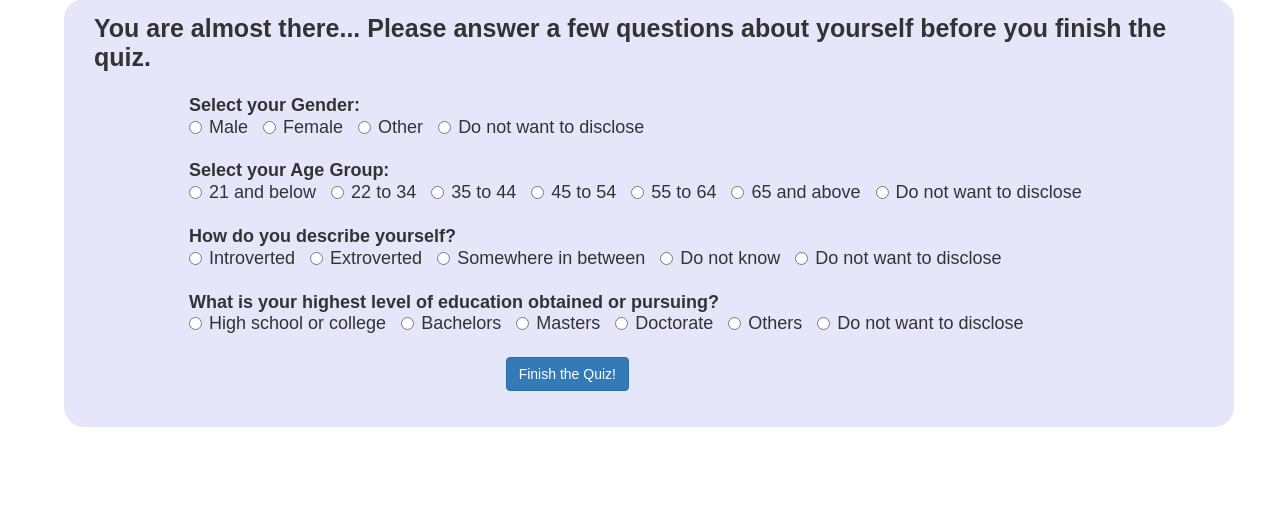
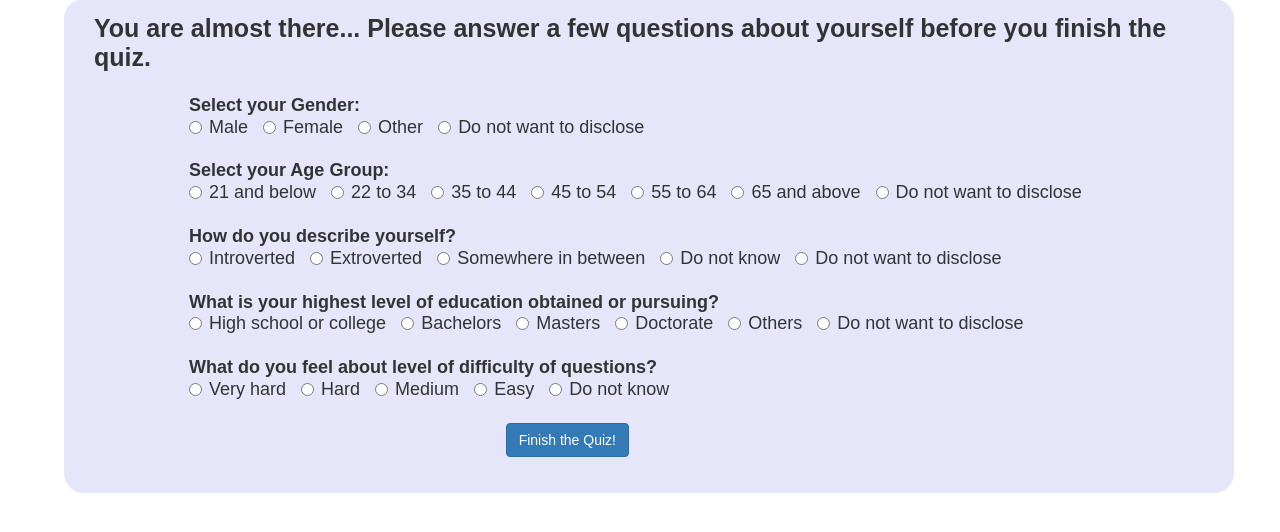
Before and after one commit to skantipu/Online_Quiz, a PHP site: page /user_demographic.php in a window 1280 px wide. Shown: the part 65-597 px from the top of the page. Run offline with PHP 8.4, Linux system fonts and the light colour scheme; some libraries are stand-ins or nearby versions.

Commit message:
Added some details

```diff
--- a/add_questions.php
+++ b/add_questions.php
@@ -200,6 +200,5 @@
 			</div>
 		</div>
 	 <script src="https://ajax.googleapis.com/ajax/libs/jquery/1.11.1/jquery.min.js"></script>
-    <script src="http://maxcdn.bootstrapcdn.com/bootstrap/3.2.0/js/bootstrap.min.js"></script>
   </body>
 </html>
--- a/config.php
+++ b/config.php
@@ -8,11 +8,11 @@
 	$quantity = 7; //number of questions in the quiz;
 
 	//HINT DESIGN 3
-	$hints_global_count = 5; //number of allowed hints to use in Hint Design 3
+	$hints_global_count = 7; //number of allowed hints to use in Hint Variant 3
 
 	//HINT DESIGN 2
-	$time_hint_disable_1 = 20000; //time in millisec after which hint button 1 enables in Hint Design 2 (20 sec)
-	$time_hint_disable_2 = 14000;  //after how much time should Hint button 2 is enabled after Hint button 1 is clicked in millisec in Hint Design 2
+	$time_hint_disable_1 = 20000; //time in millisec after which hint button 1 enables in Hint Variant 2 (20 sec)
+	$time_hint_disable_2 = 40000;  //after how much time should Hint button 2 is enabled after Hint button 1 is clicked in millisec in Hint Variant 2
 
 	/*
 	HINT DESIGN 1 - on demand (showing hint buttons all the time)
--- a/index.php
+++ b/index.php
@@ -1,3 +1,4 @@
+
 <?php
    session_start();
    include 'config.php';
@@ -19,7 +20,7 @@
    $row = mysqli_fetch_array($result);
    $variant = $row['variant'];
    $variant = $variant % 3 + 1;
-	 $result = mysqli_query($con,"INSERT INTO session_tbl (session,ip_remote_address,ip_proxy_address,variant) VALUES ('$session_id','$ip1','$ip2',$variant);");
+   $result = mysqli_query($con,"INSERT INTO session_tbl (session, ip_remote_address, ip_proxy_address, variant) VALUES ('$session_id','$ip1','$ip2',$variant);");
    if(! $result )
    {
       die('Could not update data in session_tbl (session id value). ' . mysql_error());
--- a/score_page.php
+++ b/score_page.php
@@ -12,8 +12,10 @@
 	  $age = mysqli_real_escape_string($con, $_POST['radio2']);
 	  $personality = mysqli_real_escape_string($con, $_POST['radio3']);
 	  $education = mysqli_real_escape_string($con, $_POST['radio4']);
+	  $difficulty = mysqli_real_escape_string($con, $_POST['radio5']);
+	  $width = mysqli_real_escape_string($con, $_POST['screen_size']);
 	  $id = $_SESSION['s_id'];
-	  $result = mysqli_query($con,"UPDATE session_tbl SET gender='$sex',age_group='$age',personality_type='$personality',education='$education' where id=$id;");
+	  $result = mysqli_query($con,"UPDATE session_tbl SET gender='$sex',age_group='$age',personality_type='$personality',education='$education', level_of_difficulty='$difficulty', screen_size='$width' where id=$id;");
 	  if(! $result )
 	  {
 		  die('Could not update data in metric_tbl. ' . mysql_error());
@@ -21,7 +23,7 @@
 	  mysqli_close();
   ?>
   <head>
-	<title>Results</title>
+	<title>Online Quiz - Hint Design Types Study - Score Page</title>
 	<meta name="viewport" content="width=device-width, initial-scale=1">
 	<link rel="stylesheet" href="http://maxcdn.bootstrapcdn.com/bootstrap/3.2.0/css/bootstrap.min.css">
 	<link rel="stylesheet" href="local_style_sheet.css">
--- a/user_demographic.php
+++ b/user_demographic.php
@@ -1,6 +1,7 @@
 <!DOCTYPE html>
 <html>
   <head>
+   <title>Online Quiz - Hint Design Types Study - User Demographics Page</title>
    <meta name="viewport" content="width=device-width, initial-scale=1">
    <link rel="stylesheet" href="http://maxcdn.bootstrapcdn.com/bootstrap/3.2.0/css/bootstrap.min.css">
    <link rel="stylesheet" href="local_style_sheet.css">
@@ -99,7 +100,28 @@
                         <input type="radio" name="radio4" value="dnd">Do not want to disclose
                      </label>
                   </div>
+               </div><br>
+               <div class="row">
+                  <div class="col-sm-12">
+                     <b>What do you feel about level of difficulty of questions? </b><br>
+                     <label class="radio-inline">
+                        <input type="radio" name="radio5" value="veryhard">Very hard
+                     </label>
+                     <label class="radio-inline">
+                        <input type="radio" name="radio5" value="hard">Hard
+                     </label>
+                     <label class="radio-inline">
+                        <input type="radio" name="radio5" value="medium">Medium
+                     </label>
+                     <label class="radio-inline">
+                        <input type="radio" name="radio5" value="easy">Easy
+                     </label>
+                     <label class="radio-inline">
+                        <input type="radio" name="radio5" value="dnd">Do not know
+                     </label>
+                  </div>
                </div>
+               <input type="hidden" name="screen_size" id="width" value="">
                <br>
                <div class="row">
                   <div class="col-sm-1 col-sm-offset-4">
@@ -111,5 +133,10 @@
          </div>
       </div>
    </form>
+   <script src="https://ajax.googleapis.com/ajax/libs/jquery/1.11.1/jquery.min.js"></script>
+   <script>
+         //since script is written at the end, it will be executed after doc finishes loading
+         $('#width').val($( window ).width());
+   </script>
   </body>
 </html>
--- a/variant1.php
+++ b/variant1.php
@@ -1,6 +1,7 @@
 <!DOCTYPE html>
 <html>
   <head>
+	 <title>Online Quiz - Hint Design Types Study</title>
     <meta name="viewport" content="width=device-width, initial-scale=1">
     <link rel="stylesheet" href="http://maxcdn.bootstrapcdn.com/bootstrap/3.2.0/css/bootstrap.min.css">
     <link rel="stylesheet" href="local_style_sheet.css">
@@ -214,7 +215,6 @@
     </div>
 
     <script src="https://ajax.googleapis.com/ajax/libs/jquery/1.11.1/jquery.min.js"></script>
-    <script src="http://maxcdn.bootstrapcdn.com/bootstrap/3.2.0/js/bootstrap.min.js"></script>
     <script>
       $(document).ready(function(){
         var time_start=$.now();
--- a/variant1_demo.html
+++ b/variant1_demo.html
@@ -1,6 +1,7 @@
 <!DOCTYPE html>
 <html>
   <head>
+	 <title>Online Quiz - Hint Design Types Study - Demo</title>
     <meta name="viewport" content="width=device-width, initial-scale=1">
     <link rel="stylesheet" href="http://maxcdn.bootstrapcdn.com/bootstrap/3.2.0/css/bootstrap.min.css">
     <link rel="stylesheet" href="local_style_sheet.css">
@@ -99,7 +100,6 @@
 	 <br>
 
     <script src="https://ajax.googleapis.com/ajax/libs/jquery/1.11.1/jquery.min.js"></script>
-    <script src="http://maxcdn.bootstrapcdn.com/bootstrap/3.2.0/js/bootstrap.min.js"></script>
 	 <script>
 		$(document).ready(function(){
 		  $('#demo_text_panel').hide();
@@ -121,7 +121,7 @@
 				msg = "Good Afternoon! ";
 			 else
 				msg = "Good Evening! ";
-			 $('#demo_text').text(msg+"In our study on the use of hints, you will anonymously complete 5 logic questions.");
+			 $('#demo_text').text(msg+"In our study on the use of hints, you will anonymously complete 7 logic questions.");
 			// $('#btn1').removeAttr('disabled');
 			 $('#btn_demo_ok').click(function(){
 				$('#demo_text').text("Each question has 2 hints available. Hint 2 button is enabled after using Hint 1.");
--- a/variant2.php
+++ b/variant2.php
@@ -1,6 +1,7 @@
 <!DOCTYPE html>
 <html>
   <head>
+	 <title>Online Quiz - Hint Design Types Study</title>
     <meta name="viewport" content="width=device-width, initial-scale=1">
     <link rel="stylesheet" href="http://maxcdn.bootstrapcdn.com/bootstrap/3.2.0/css/bootstrap.min.css">
     <link rel="stylesheet" href="local_style_sheet.css">
@@ -214,7 +215,6 @@
     </div>
 
     <script src="https://ajax.googleapis.com/ajax/libs/jquery/1.11.1/jquery.min.js"></script>
-    <script src="http://maxcdn.bootstrapcdn.com/bootstrap/3.2.0/js/bootstrap.min.js"></script>
     <script>
       $(document).ready(function(){
         var time_start=$.now();
--- a/variant2_demo.html
+++ b/variant2_demo.html
@@ -1,6 +1,7 @@
 <!DOCTYPE html>
 <html>
   <head>
+	 <title>Online Quiz - Hint Design Types Study - Demo</title>
     <meta name="viewport" content="width=device-width, initial-scale=1">
     <link rel="stylesheet" href="http://maxcdn.bootstrapcdn.com/bootstrap/3.2.0/css/bootstrap.min.css">
     <link rel="stylesheet" href="local_style_sheet.css">
@@ -99,7 +100,6 @@
 	 <br>
 
     <script src="https://ajax.googleapis.com/ajax/libs/jquery/1.11.1/jquery.min.js"></script>
-    <script src="http://maxcdn.bootstrapcdn.com/bootstrap/3.2.0/js/bootstrap.min.js"></script>
 	 <script>
 		$(document).ready(function(){
 		  $('#demo_text_panel').hide();
@@ -121,7 +121,7 @@
 				msg = "Good Afternoon! ";
 			 else
 				msg = "Good Evening! ";
-			 $('#demo_text').text(msg+"In our study on the use of hints, you will anonymously complete 5 logic questions.");
+			 $('#demo_text').text(msg+"In our study on the use of hints, you will anonymously complete 7 logic questions.");
 			// $('#btn1').removeAttr('disabled');
 			 $('#btn_demo_ok').click(function(){
 				$('#demo_text').text("Each question has 2 hints available. Hint 1 button will be available when time spent on solving a problem exceeds some expected time. Hint 2 button will be enabled after some time when you use Hint 1.");
--- a/variant3.php
+++ b/variant3.php
@@ -1,6 +1,7 @@
 <!DOCTYPE html>
 <html>
   <head>
+	 <title>Online Quiz - Hint Design Types Study</title>
     <meta name="viewport" content="width=device-width, initial-scale=1">
     <link rel="stylesheet" href="http://maxcdn.bootstrapcdn.com/bootstrap/3.2.0/css/bootstrap.min.css">
     <link rel="stylesheet" href="local_style_sheet.css">
@@ -222,7 +223,6 @@
     </div>
 
     <script src="https://ajax.googleapis.com/ajax/libs/jquery/1.11.1/jquery.min.js"></script>
-    <script src="http://maxcdn.bootstrapcdn.com/bootstrap/3.2.0/js/bootstrap.min.js"></script>
     <script>
       $(document).ready(function(){
         var time_start=$.now();
--- a/variant3_demo.html
+++ b/variant3_demo.html
@@ -1,6 +1,7 @@
 <!DOCTYPE html>
 <html>
   <head>
+	 <title>Online Quiz - Hint Design Types Study - Demo</title>
     <meta name="viewport" content="width=device-width, initial-scale=1">
     <link rel="stylesheet" href="http://maxcdn.bootstrapcdn.com/bootstrap/3.2.0/css/bootstrap.min.css">
     <link rel="stylesheet" href="local_style_sheet.css">
@@ -78,7 +79,7 @@
 		<div class="row" style="text-align:right;" title="This is for demo purpose - not clickable">
 		  <div class="col-sm-4 col-sm-offset-8">
 			 <span id="hints_left_count">
-				Number of hints left : <span style="width: 30px; color: red; font-weight: bold; font-size: large;border: none;">5</span>
+				Number of hints left : <span style="width: 30px; color: red; font-weight: bold; font-size: large;border: none;">7</span>
 			 </span>
 		  </div>
 		</div>
@@ -108,7 +109,6 @@
 	 <br>
 
     <script src="https://ajax.googleapis.com/ajax/libs/jquery/1.11.1/jquery.min.js"></script>
-    <script src="http://maxcdn.bootstrapcdn.com/bootstrap/3.2.0/js/bootstrap.min.js"></script>
 	 <script>
 		$(document).ready(function(){
 		  $('#demo_text_panel').hide();
@@ -130,7 +130,7 @@
 				msg = "Good Afternoon! ";
 			 else
 				msg = "Good Evening! ";
-			 $('#demo_text').text(msg+"In our study on the use of hints, you will anonymously complete 5 logic questions.");
+			 $('#demo_text').text(msg+"In our study on the use of hints, you will anonymously complete 7 logic questions.");
 			// $('#btn1').removeAttr('disabled');
 			 $('#btn_demo_ok').click(function(){
 				$('#demo_text').text("Each question has 2 hints available that you may use. Hint 2 button gets enabled after using Hint 1.");
```
Also changed, not shown: quiz_2015-02-24.sql (renamed from quiz_2015-02-22.sql, +7 -5 lines). Lines whose indentation alone changed are shown as unchanged.
